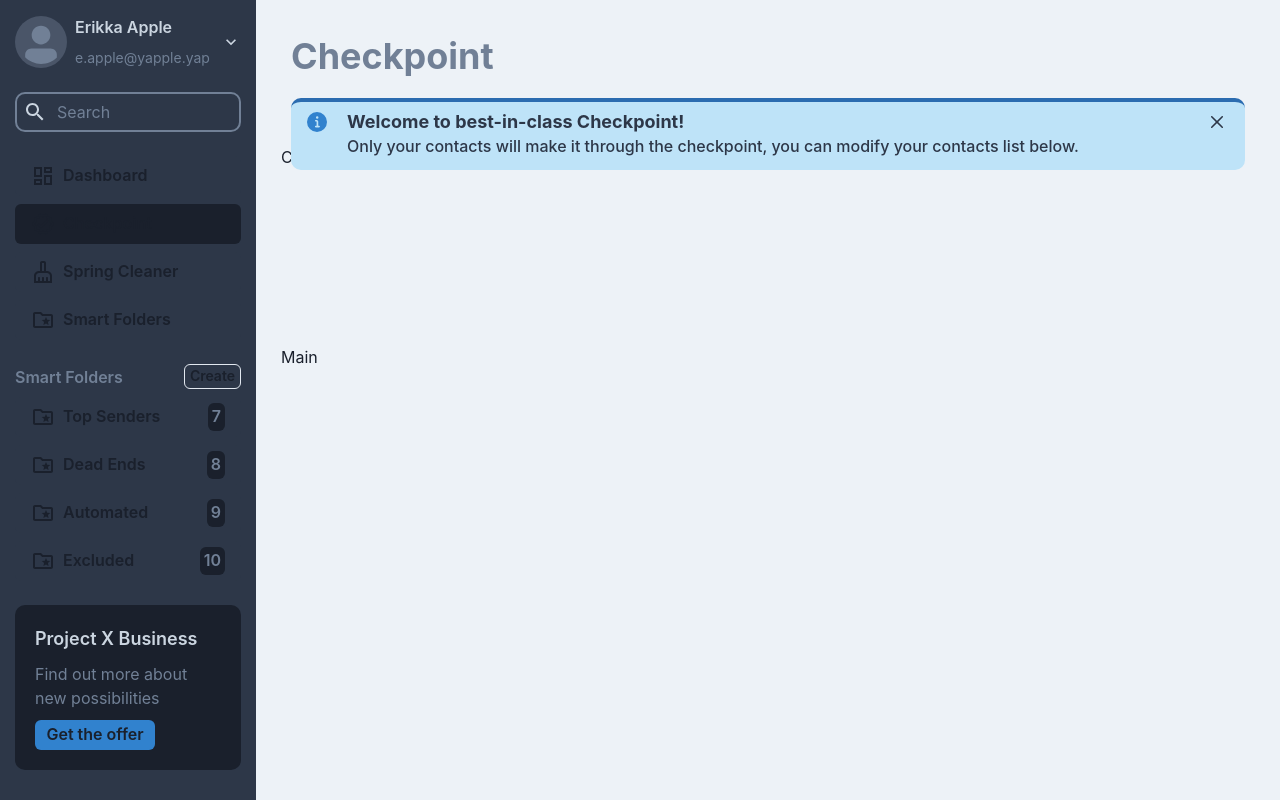
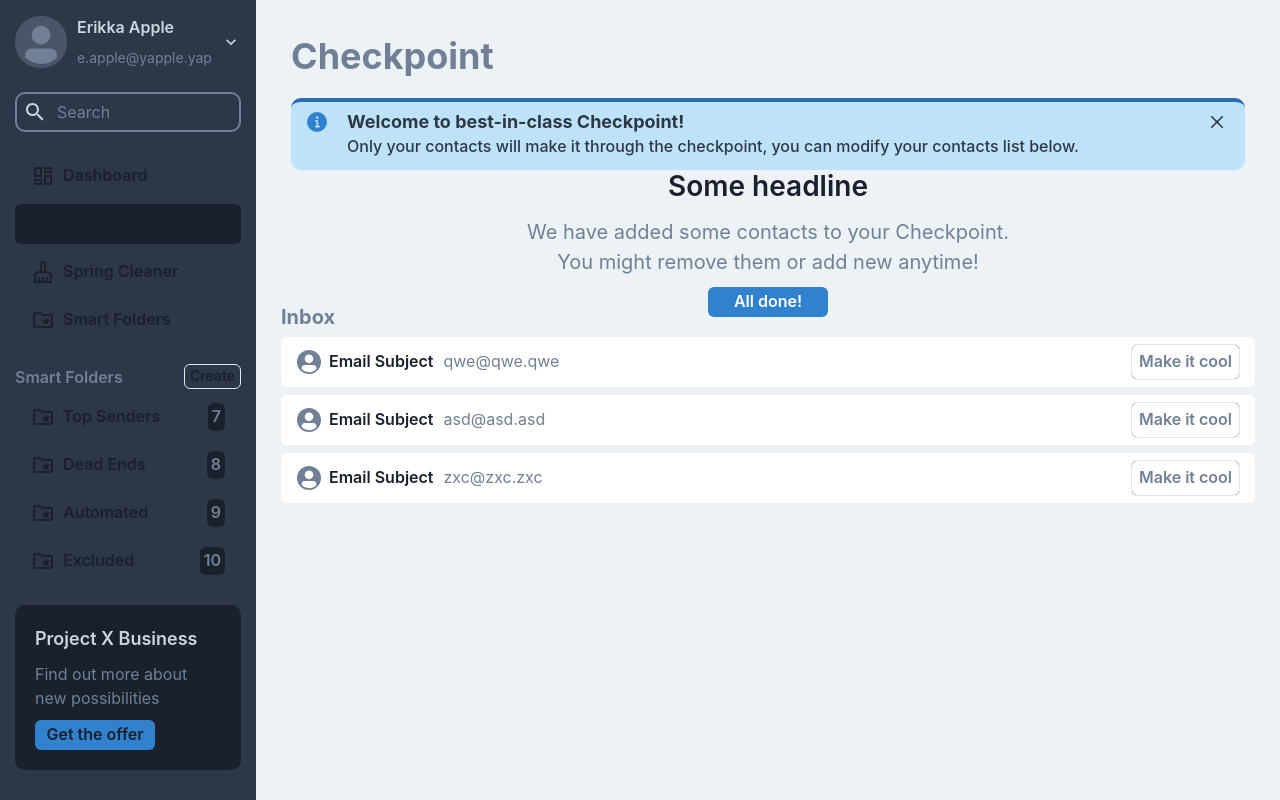
Before and after one commit to VuraddoVG/nextjs-demo-task, a Next.js app: page /checkpoint in a window 1280 px wide. Built offline with nearby package versions, Linux system fonts and the light colour scheme.

Commit message:
Headline and inbox

```diff
--- /dev/null
+++ b/src/components/checkpoint/emails.tsx
@@ -0,0 +1,55 @@
+import { Stack, Heading, Box, Text, Button } from '@chakra-ui/react';
+
+import { BlankAvatar } from './blank-avatar';
+
+const EMAILS = ['qwe@qwe.qwe', 'asd@asd.asd', 'zxc@zxc.zxc'];
+
+export function Emails() {
+  return (
+    <Stack>
+      <Heading fontSize='20px' color='SUB_TEXT' fontWeight='bold'>
+        Inbox
+      </Heading>
+      <Stack>
+        {EMAILS.map((email, index) => {
+          return (
+            <Button
+              key={index}
+              w='100%'
+              h='50px'
+              justifyContent='flex-start'
+              leftIcon={
+                <BlankAvatar
+                  {...{
+                    w: '24px',
+                    h: '24px',
+                    bg: 'SUB_TEXT',
+                    borderRadius: '25px'
+                  }}
+                />
+              }
+              bg='white'
+              _hover={{ bg: 'LIGHT_GREY' }}
+              _active={{ bg: 'TEXT', color: 'LIGHT_GREY' }}
+            >
+              <Text>Email Subject</Text>
+              <Text color='SUB_TEXT' fontWeight='normal' p='0px 10px'>
+                {email}
+              </Text>
+              <Box
+                color='SUB_TEXT'
+                bg='white'
+                p='7px'
+                borderRadius='5px'
+                boxShadow='0px 0px 1px black'
+                ml='auto'
+              >
+                Make it cool
+              </Box>
+            </Button>
+          );
+        })}
+      </Stack>
+    </Stack>
+  );
+}
--- /dev/null
+++ b/src/components/checkpoint/headline.tsx
@@ -0,0 +1,25 @@
+import { Box, Button, Stack, Text } from '@chakra-ui/react';
+
+const HEADING_SIZES = ['20px', '24px', '28px'];
+const SUB_TEXT_SIZES = ['14px', '18px', '20px'];
+
+export function Headline() {
+  return (
+    <Stack p='20px' spacing='10px' alignItems='center'>
+      <Text fontSize={HEADING_SIZES} fontWeight='semibold'>
+        Some headline
+      </Text>
+      <Box display='flex' flexDirection='column' alignItems='center'>
+        <Text fontWeight='normal' fontSize={SUB_TEXT_SIZES} color='SUB_TEXT'>
+          We have added some contacts to your Checkpoint.
+        </Text>
+        <Text fontWeight='normal' fontSize={SUB_TEXT_SIZES} color='SUB_TEXT'>
+          You might remove them or add new anytime!
+        </Text>
+      </Box>
+      <Button color='white' bg='DARK_BLUE' p='15px' h='10px' w='120px'>
+        All done!
+      </Button>
+    </Stack>
+  );
+}
--- a/src/components/checkpoint/navigation-panel/user-section/index.tsx
+++ b/src/components/checkpoint/navigation-panel/user-section/index.tsx
@@ -9,7 +9,7 @@ import {
   Text
 } from '@chakra-ui/react';
 
-import { BlankAvatar } from './blank-avatar';
+import { BlankAvatar } from '../../blank-avatar';
 
 const AVATAR_SIZES = ['26px', '38px', '52px'];
 const HEADING_SIZES = ['14px', '15px', '16px'];
@@ -24,12 +24,12 @@ export function UserSection() {
           alignSelf='center'
           justifyContent='space-between'
         >
-          <HStack>
+          <HStack spacing='10px'>
             <BlankAvatar
               {...{
                 w: AVATAR_SIZES,
                 h: AVATAR_SIZES,
-                borderRadius: '50px',
+                borderRadius: '25px',
                 bg: 'EMAIL_SUBJECT',
                 color: 'SUB_TEXT'
               }}
--- a/src/pages/checkpoint.tsx
+++ b/src/pages/checkpoint.tsx
@@ -2,6 +2,8 @@ import { Grid, GridItem } from '@chakra-ui/react';
 
 import { Header } from '../components/checkpoint/header';
 import { NavigationPanel } from '../components/checkpoint/navigation-panel';
+import { Headline } from '../components/checkpoint/headline';
+import { Emails } from '../components/checkpoint/emails';
 
 export default function Checkpoint() {
   return (
@@ -9,11 +11,11 @@ export default function Checkpoint() {
       templateAreas={`
       "nav header"
       "nav contacts"
-      "nav main"
-      "nav main"
-      "nav main"
+      "nav emails"
+      "nav emails"
+      "nav emails"
       `}
-      gridTemplateRows='15% 25% 60%'
+      gridTemplateRows='15% 20% 60%'
       gridTemplateColumns='20%'
       h='100vh'
     >
@@ -24,10 +26,10 @@ export default function Checkpoint() {
         <NavigationPanel />
       </GridItem>
       <GridItem p='25px' area='contacts'>
-        Contacts
+        <Headline />
       </GridItem>
-      <GridItem p='25px' area='main'>
-        Main
+      <GridItem p='25px' area='emails'>
+        <Emails />
       </GridItem>
     </Grid>
   );
```
Also changed, not shown: src/components/checkpoint/blank-avatar.tsx (renamed from src/components/checkpoint/navigation-panel/user-section/blank-avatar.tsx).
